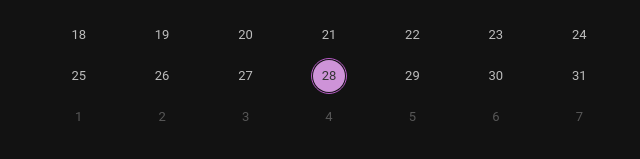
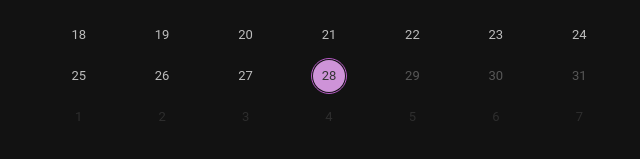
Before and after one commit to kpawelczak/activity-calendar, an Angular app: page / in a window 1280 px wide. Shown: the part 205-364 px from the top of the page, without its empty margins (311-951 px from the left). Built offline with nearby package versions, Linux system fonts and the light colour scheme.

Commit message:
disable future dates

```diff
--- a/src/app/calendar/components/days/activity-calendar-days.component.ts
+++ b/src/app/calendar/components/days/activity-calendar-days.component.ts
@@ -19,6 +19,7 @@
 			<tr *ngFor="let week of weeks">
 
 				<td *ngFor="let day of week"
+					[class.disabled]="isDisabled(day)"
 					[class.gui-date-picker-current-day]="isDate(currentDay, day)"
 					[class.gui-date-picker-selected-day]="isDate(selectedDate, day)"
 					[class.gui-date-picker-selected-month]="displayMonthDays(day.getMonth())"
@@ -53,6 +54,10 @@
 				private readonly datePickerService: ActiveDateService) {
 	}
 
+	isDisabled(day: Date): boolean {
+		return this.dateUtilsService.isFuture(day);
+	}
+
 	selectDate(date: Date): void {
 		this.datePickerService.dateSelected(date);
 	}
--- a/src/app/calendar/components/months/activity-calendar-months.component.ts
+++ b/src/app/calendar/components/months/activity-calendar-months.component.ts
@@ -15,6 +15,7 @@
 			<tr *ngFor="let quarter of quarters">
 				<td (click)="selectMonth(month.nr)"
 					*ngFor="let month of quarter"
+					[class.disabled]="isDisabled(month.nr)"
 					[class.gui-date-picker-current-month]="isMonth(currentDay, month.nr)"
 					[class.gui-date-picker-selected-month]="isMonth(selectedDate, month.nr)"
 					class="gui-date-picker-month">
@@ -50,6 +51,15 @@
 		super(interfaceService, renderer, elementRef, changeDetectorRef);
 	}
 
+	isDisabled(month: number): boolean {
+		const currentYear = this.currentDay.getFullYear(),
+			isYearHigher = this.selectedYear > currentYear,
+			isYearSame = this.selectedYear === this.currentDay.getFullYear(),
+			isMonthHigher = month > this.currentDay.getMonth();
+
+		return isYearSame ? isMonthHigher : isYearHigher;
+	}
+
 	isMonth(date: Date, month: number): boolean {
 		if (date) {
 			return this.dateUtilsService.isMonth(date, month, this.selectedYear);
--- a/src/app/calendar/components/years/activity-calendar-years.component.ts
+++ b/src/app/calendar/components/years/activity-calendar-years.component.ts
@@ -13,6 +13,7 @@
 			<tr *ngFor="let yearsChunk of years">
 				<td (click)="selectYear(year)"
 					*ngFor="let year of yearsChunk"
+					[class.disabled]="isDisabled(year)"
 					[class.gui-date-picker-current-year]="isYear(currentDay, year)"
 					[class.gui-date-picker-selected-year]="isYear(selectedDate, year)"
 					class="gui-date-picker-year">
@@ -56,4 +57,8 @@
 		}
 	}
 
+	isDisabled(year: number): boolean {
+		return year > this.currentDay.getFullYear();
+	}
+
 }
--- a/src/app/common/date-util/fabric-date-util.service.ts
+++ b/src/app/common/date-util/fabric-date-util.service.ts
@@ -14,4 +14,10 @@
 			date.getFullYear() === year;
 	}
 
+	isFuture(date: Date): boolean {
+		const currentDateString = new Date().getTime(),
+			dateString = date.getTime();
+
+		return dateString > currentDateString;
+	}
 }
--- a/src/styles/calendar/calendar.scss
+++ b/src/styles/calendar/calendar.scss
@@ -277,3 +277,8 @@
 
 	}
 }
+
+.disabled {
+	opacity: 0.4;
+	pointer-events: none;
+}
```
